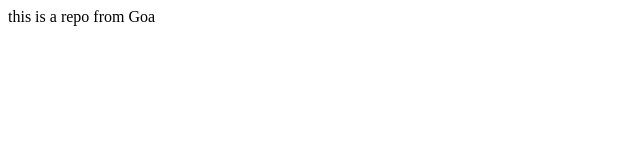
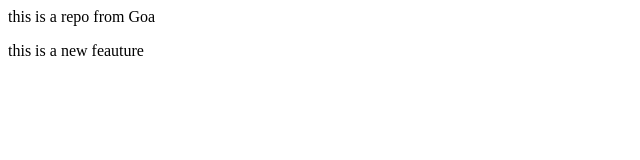
Before and after one commit to sikku1992/Goa-demo, a plain HTML site: page index.html in a window 1280 px wide. Shown: the whole page, without its empty margins (0-640 px from the left). Drawn offline with Linux system fonts and the light colour scheme.

Commit message:
added new feauture

```diff
--- a/index.html
+++ b/index.html
@@ -1 +1,2 @@
 <p> this is a repo from Goa</p>
+<p>this is a new feauture</p>
```
